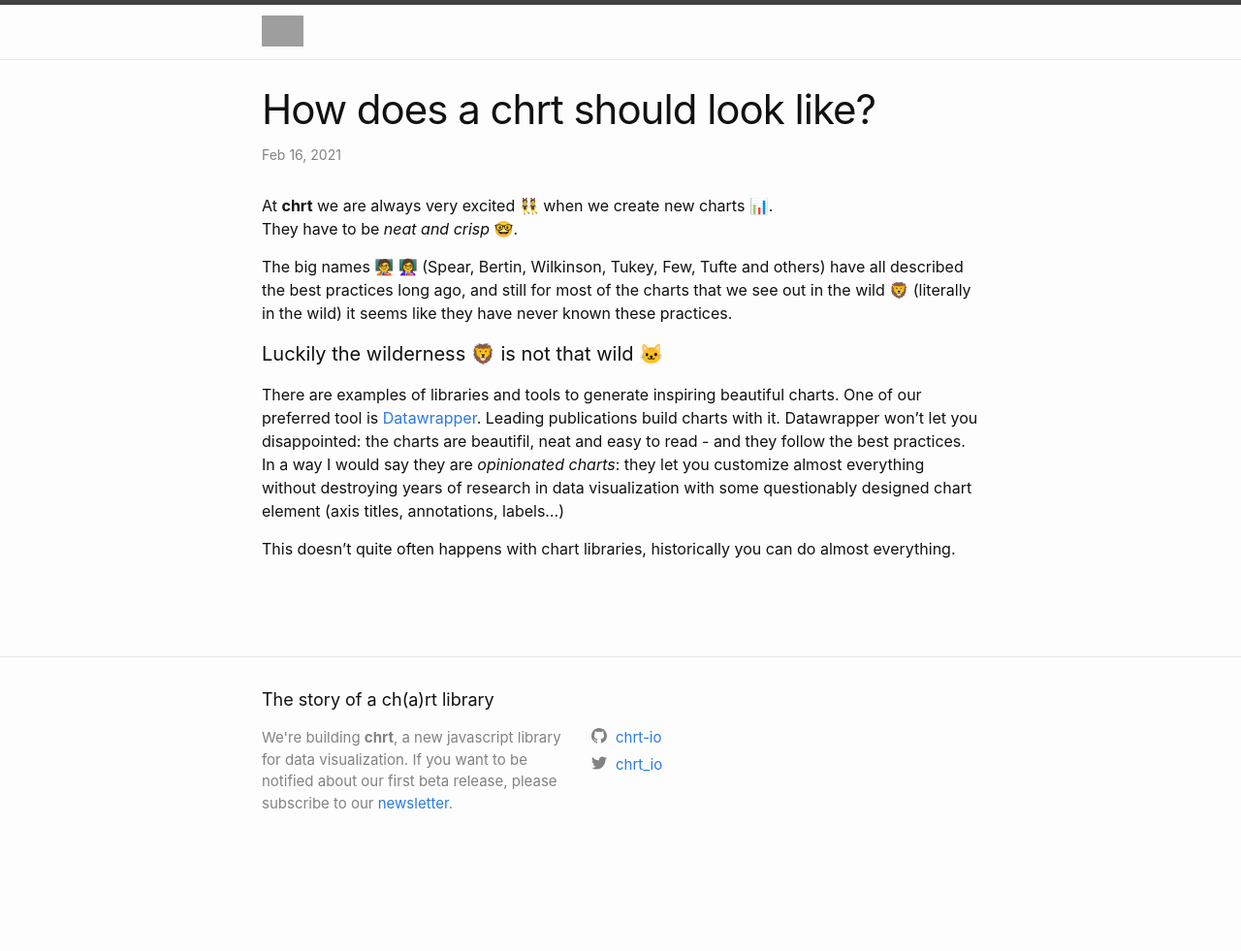
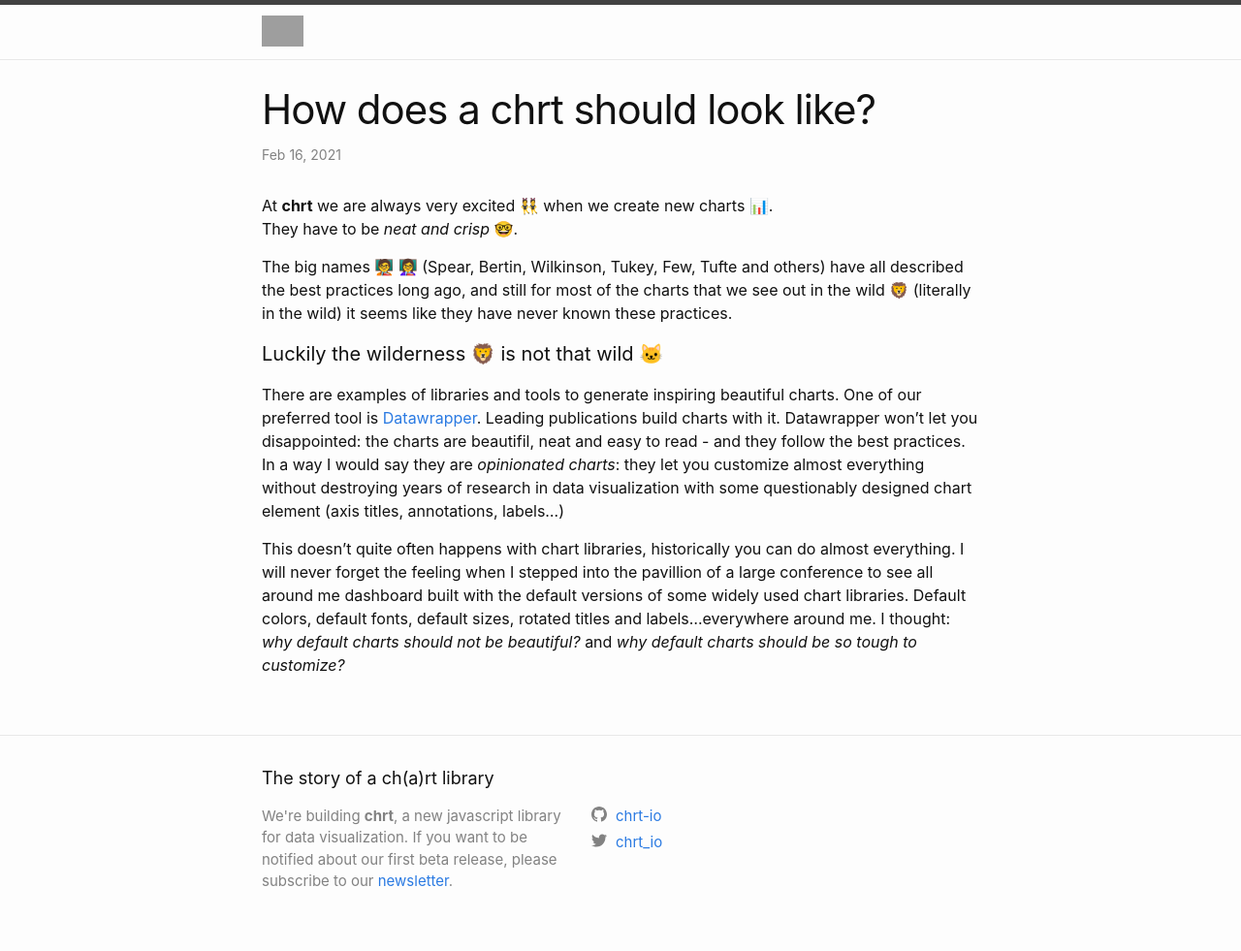
Before and after one commit to chrt-io/blog, a Jekyll site: the page built from _posts/2021-02-16-how-does-a-chrt-should-look-like.md, in a window 1280 px wide. Shown: the whole page at 97% size. Built offline with Jekyll 4.4.1, drawn with Linux system fonts in a browser that asks for light colours; before the commit the page ends 900 px from its top, so only the background shows below that; grey boxes are pictures that could not be loaded.

Commit message:
Update from Forestry.io carlo zapponi updated _posts/2021-02-16-how-does-a-chrt-should-look-like.md

```diff
--- a/_posts/2021-02-16-how-does-a-chrt-should-look-like.md
+++ b/_posts/2021-02-16-how-does-a-chrt-should-look-like.md
@@ -14,4 +14,4 @@
 
 There are examples of libraries and tools to generate inspiring beautiful charts. One of our preferred tool is [Datawrapper](https://www.datawrapper.de/). Leading publications build charts with it. Datawrapper won't let you disappointed: the charts are beautifil, neat and easy to read - and they follow the best practices. In a way I would say they are _opinionated charts_: they let you customize almost everything without destroying years of research in data visualization with some questionably designed chart element (axis titles, annotations, labels...)
 
-This doesn't quite often happens with chart libraries, historically you can do almost everything.
+This doesn't quite often happens with chart libraries, historically you can do almost everything. I will never forget the feeling when I stepped into the pavillion of a large conference to see all around me dashboard built with the default versions of some widely used chart libraries. Default colors, default fonts, default sizes, rotated titles and labels...everywhere around me. I thought: _why default charts should not be beautiful?_ and _why default charts should be so tough to customize?_
```
